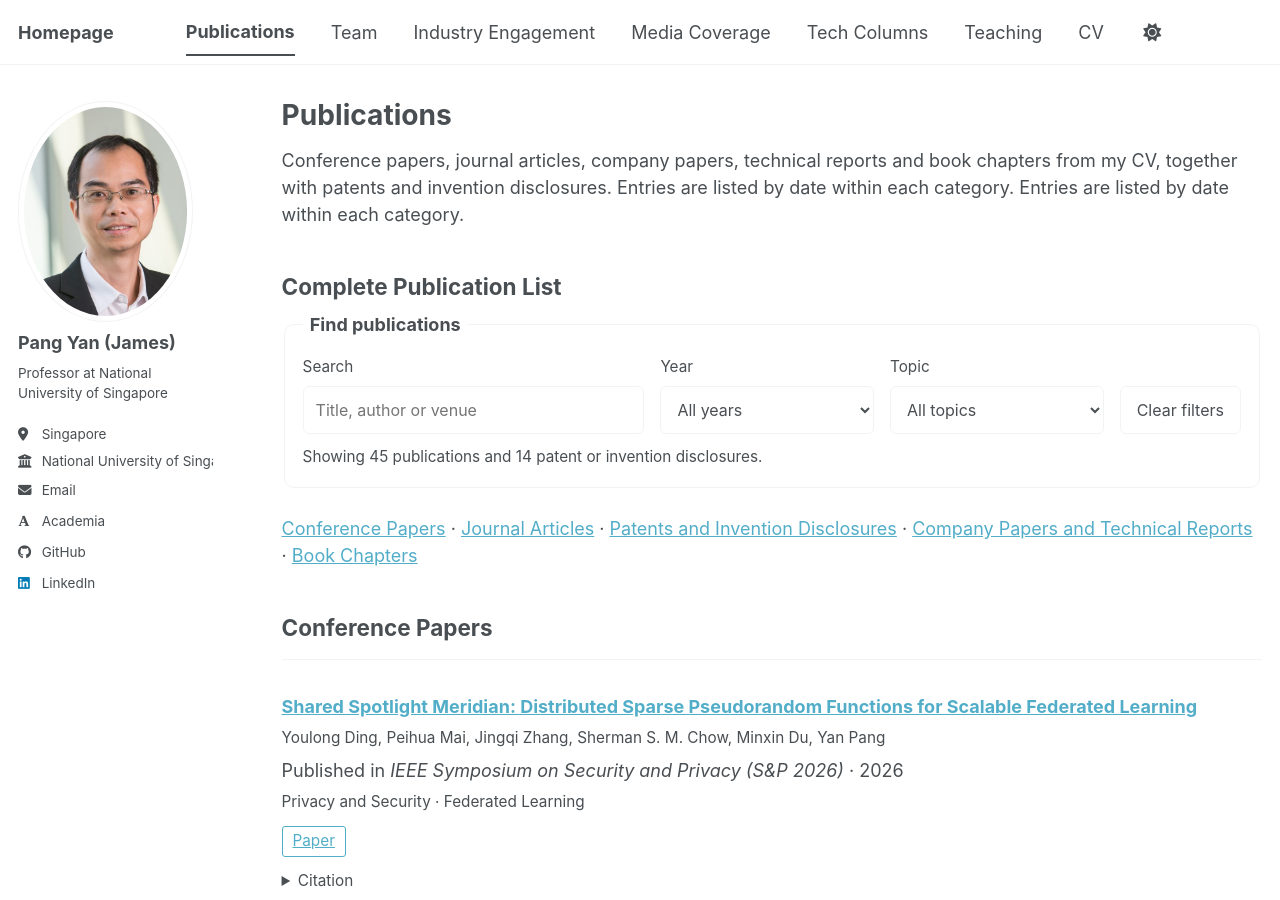
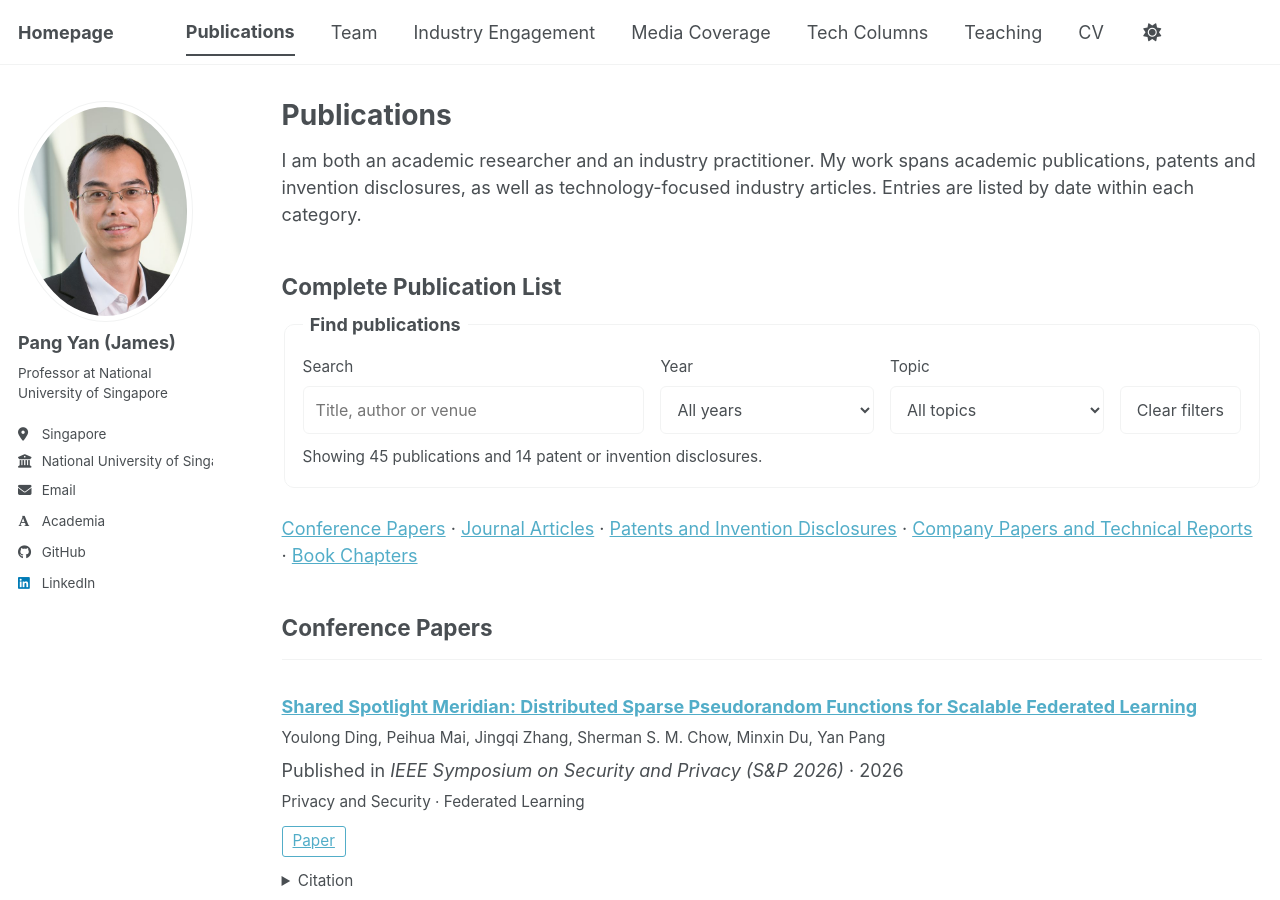
Before and after one commit to jamespangyan/jamespangyan.github.io, a Jekyll site: the page built from _pages/publications.html, in a window 1280 px wide and 900 px high. Built offline with Jekyll 4.4.1, drawn with Linux system fonts in a browser that asks for light colours; some web fonts are replaced; a script bundle is joined from its source files by our own code; library files that are not in the unit come from our copies.

Commit message:
Update publications introduction with academic and industry perspective

```diff
--- a/_pages/publications.html
+++ b/_pages/publications.html
@@ -12,7 +12,7 @@ author_profile: true
 {% include base_path %}
 <link rel="stylesheet" href="{{ '/assets/css/publication-explorer.css' | relative_url }}" />
 
-<p>Conference papers, journal articles, company papers, technical reports and book chapters from my CV, together with patents and invention disclosures. Entries are listed by date within each category. Entries are listed by date within each category.</p>
+<p>I am both an academic researcher and an industry practitioner. My work spans academic publications, patents and invention disclosures, as well as technology-focused industry articles. Entries are listed by date within each category.</p>
 {% assign publications_by_date = site.publications | sort: "date" | reverse %}
 <h2 id="all-publications">Complete Publication List</h2>
 <div id="publication-explorer">
```
